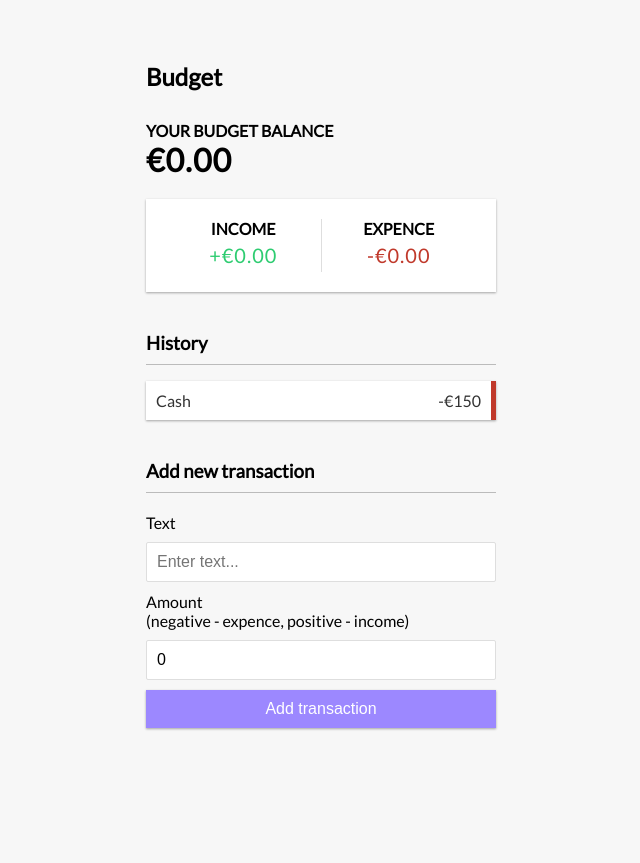
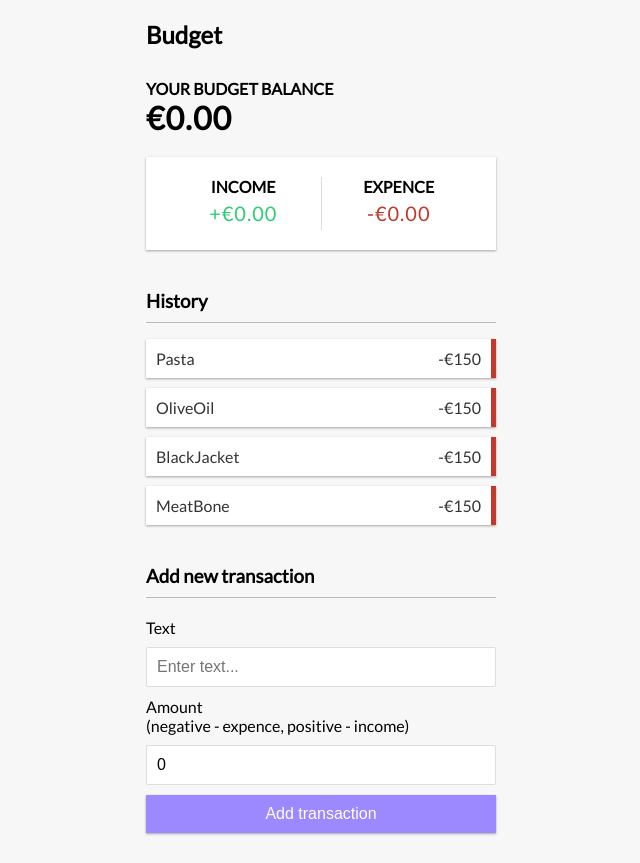
Before and after one commit to OldDognoob/Context, a React (Create React App) app in the folder budget-app/: page / in a window 1280 px wide. Shown: the whole page, without its empty margins (319-959 px from the left). Before the commit the page ends 800 px from the top, so only its background shows below. Built offline with nearby package versions, Linux system fonts and the light colour scheme.

Commit message:
wip project

```diff
--- a/budget-app/src/App.js
+++ b/budget-app/src/App.js
@@ -4,11 +4,13 @@
 import { IncomeExpence } from "./Components/IncomeExpence";
 import {TransactionList} from "./Components/TransactionList";
 import {AddTransaction} from "./Components/AddTransaction";
+
+import {GlobalProvider} from "./Context/GlobalState";
 import "./App.css";
 
 function App() {
   return (
-    <div>
+    <GlobalProvider>
       <Header />
       <div className="container">
         <Balance />
@@ -16,7 +18,7 @@
         <TransactionList/>
         <AddTransaction/>
       </div>
-    </div>
+    </GlobalProvider>
   );
 }
 
--- /dev/null
+++ b/budget-app/src/Components/Transaction.js
@@ -0,0 +1,10 @@
+import React from 'react'
+
+export const Transaction = ({transaction}) => {
+    return (
+        <li className="minus">
+            {transaction.text} <span>-€150</span>
+            <button className="delete-btn">x</button>
+          </li>
+    )
+}
--- a/budget-app/src/Components/TransactionList.js
+++ b/budget-app/src/Components/TransactionList.js
@@ -1,14 +1,16 @@
-import React from 'react'
+import React, { useContext } from "react";
+import {Transaction} from "./Transaction";
+import { GlobalContext } from "../Context/GlobalState";
 
 export const TransactionList = () => {
+  const { transactions } = useContext(GlobalContext);
+
   return (
     <>
       <h3>History</h3>
       <ul className="list">
-               <li className="minus">
-                    Cash <span>-€150</span><button className="delete-btn">x</button>
-                </li>
+       {transactions.map(transaction =>(<Transaction key={transaction.id} transaction={transaction}/>))}
       </ul>
     </>
-    )
-}
+  );
+};
```
Lines whose indentation alone changed are shown as unchanged.
